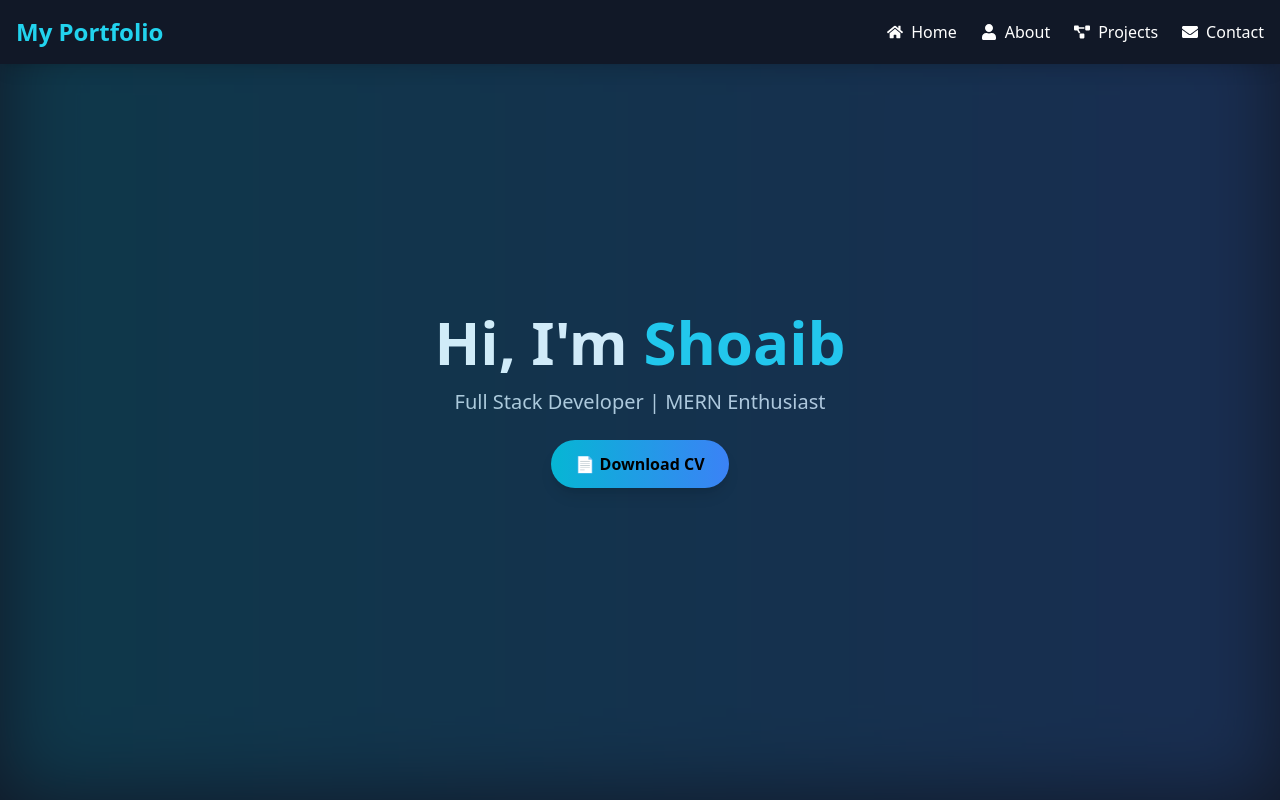
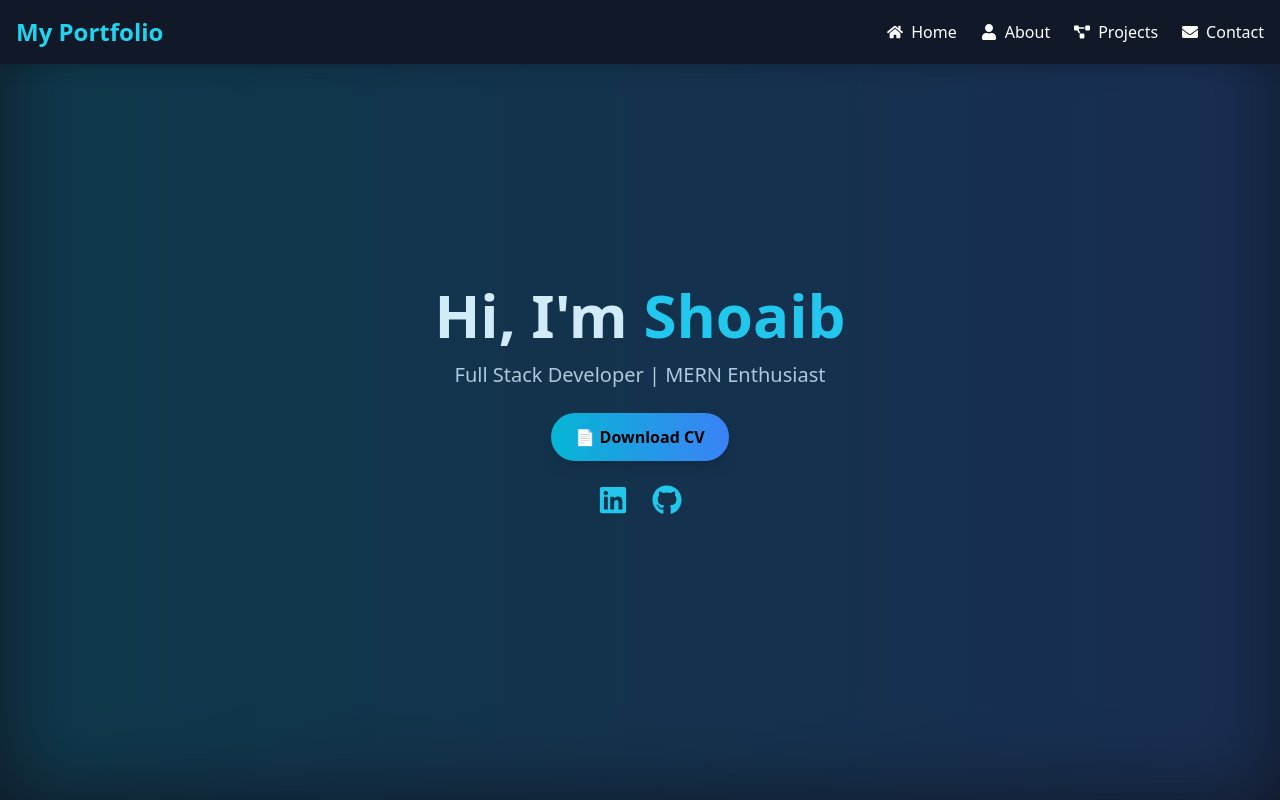
Before and after one commit to Shoaibali12/portfolio-client, a React (Vite) app: page / in a window 1280 px wide. Shown: the top 800 px of the page. Built offline with nearby package versions, Linux system fonts and the light colour scheme.

Commit message:
modificatios

```diff
--- a/src/components/Hero.jsx
+++ b/src/components/Hero.jsx
@@ -1,12 +1,17 @@
 import React from "react";
+import { FaLinkedin, FaGithub } from "react-icons/fa";
 
 const Hero = () => {
+  const openLink = (url) => {
+    window.open(url, "_blank", "noopener,noreferrer");
+  };
+
   return (
     <section
       id="home"
       className="h-screen flex flex-col justify-center items-center text-center bg-gray-900 text-white px-6 relative"
     >
-      <div className="absolute inset-0 bg-gradient-to-r from-cyan-500 to-blue-500 opacity-20 blur-2xl"></div>
+      <div className="absolute inset-0 bg-gradient-to-r from-cyan-500 to-blue-500 opacity-20 blur-2xl pointer-events-none"></div>
 
       <h1 className="text-5xl md:text-6xl font-extrabold">
         Hi, I'm <span className="text-cyan-400">Shoaib</span>
@@ -15,13 +20,32 @@ const Hero = () => {
         Full Stack Developer | MERN Enthusiast
       </p>
 
-      <a
-        href="/Resume.pdf"
-        download
+      <button
+        onClick={() => openLink("/Resume.pdf")}
         className="mt-6 bg-gradient-to-r from-cyan-500 to-blue-500 px-6 py-3 rounded-full text-black font-semibold hover:scale-105 transition transform duration-300 shadow-lg"
       >
         📄 Download CV
-      </a>
+      </button>
+
+      {/* Social Media Links */}
+      <div className="flex mt-6 space-x-6">
+        <button
+          onClick={() =>
+            openLink("https://www.linkedin.com/in/shoaib-ali-dev/")
+          }
+          className="text-cyan-400 text-3xl"
+        >
+          <FaLinkedin />
+        </button>
+        <button
+          onClick={() =>
+            openLink("https://github.com/Shoaibali12?tab=repositories")
+          }
+          className="text-cyan-400 text-3xl"
+        >
+          <FaGithub />
+        </button>
+      </div>
     </section>
   );
 };
```
